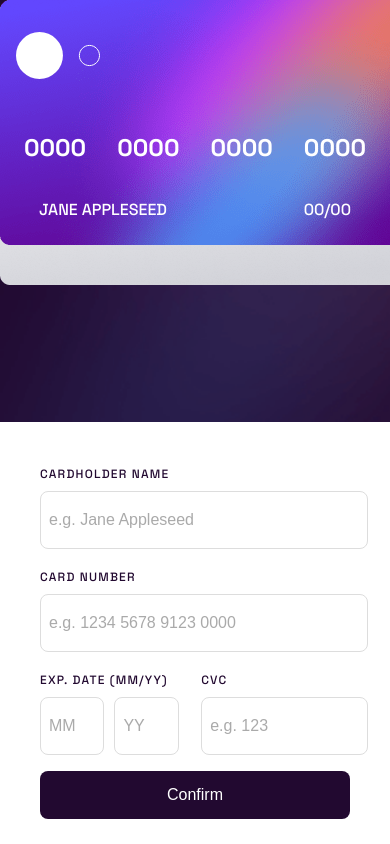
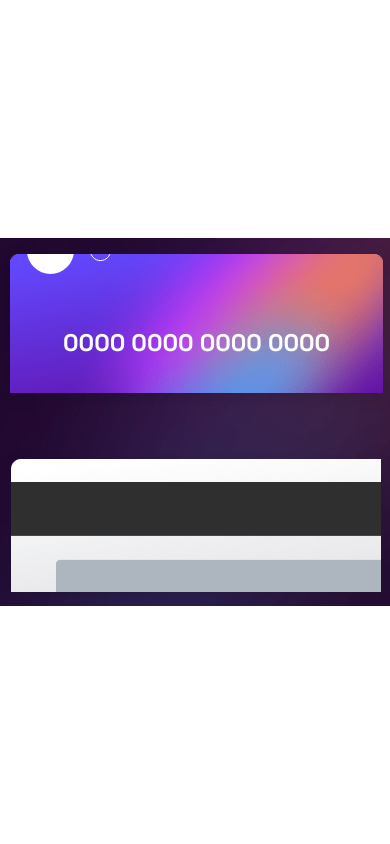
Before and after one commit to Nacho35/credit-card-example-form, a React (Vite) app: page / in a window 390 px wide. Shown: the top 844 px of the page. Built offline with nearby package versions, Linux system fonts and the light colour scheme.

Commit message:
modificacion del layout en big screen no responsive

```diff
--- a/src/App.tsx
+++ b/src/App.tsx
@@ -1,20 +1,53 @@
-import { Fragment } from "react";
-import Creditcard from "./components/Creditcard";
-import Creditcardback from "./components/Creditcardback";
+import CardsStack from "./components/CardsStack";
 import Form from "./components/Form";
-import { CardsContainer, ZoomContainer } from "./styles/CardsContainer";
+import {
+	CardsBackground,
+	CardsContainer,
+	ZoomContainer,
+} from "./styles/CardsContainer";
 
 const App = () => {
 	return (
-		<Fragment>
-			<CardsContainer>
-				<ZoomContainer>
-					<Creditcard />
-					<Creditcardback />
-				</ZoomContainer>
-			</CardsContainer>
-			<Form />
-		</Fragment>
+		<div
+			style={{
+				display: "flex",
+				flexDirection: "row",
+				justifyContent: "center",
+				alignItems: "center",
+				gap: "4rem",
+				width: "100%",
+				minHeight: "100vh",
+				flexWrap: "wrap",
+				background: "#fff",
+			}}>
+			<div
+				style={{
+					flex: "1 1 400px",
+					display: "flex",
+					alignItems: "center",
+					justifyContent: "center",
+					height: "100vh",
+				}}>
+				<CardsBackground>
+					<CardsContainer>
+						<ZoomContainer>
+							<CardsStack />
+						</ZoomContainer>
+					</CardsContainer>
+				</CardsBackground>
+			</div>
+			<div
+				style={{
+					flex: "1 1 400px",
+					display: "flex",
+					alignItems: "center",
+					justifyContent: "center",
+					height: "100vh",
+					background: "#fff",
+				}}>
+				<Form />
+			</div>
+		</div>
 	);
 };
 
--- /dev/null
+++ b/src/components/CardsStack.tsx
@@ -0,0 +1,42 @@
+import Logo from "../assets/card-logo.svg";
+import {
+	Card,
+	CardContainer,
+	CardData,
+	CardDate,
+	CardName,
+	CardNumber,
+	CardsStackContainer,
+	ImageContainer,
+} from "../styles/card";
+import { CardBackContainer } from "../styles/cardBack";
+
+const CardsStack = () => (
+	<CardsStackContainer
+		style={{
+			display: "flex",
+			flexDirection: "column",
+			gap: "2rem",
+			position: "relative",
+		}}>
+		{/* Tarjeta frontal */}
+		<CardContainer style={{ position: "relative", marginBottom: "2rem" }}>
+			<ImageContainer>
+				<img src={Logo} alt="logo" />
+			</ImageContainer>
+			<Card>
+				<CardNumber>0000 0000 0000 0000</CardNumber>
+			</Card>
+			<CardData>
+				<CardName>Jane Appleseed</CardName>
+				<CardDate>00/00</CardDate>
+			</CardData>
+		</CardContainer>
+		{/* Tarjeta trasera debajo */}
+		<CardBackContainer style={{ position: "relative" }}>
+			{/* Aquí va el contenido de la tarjeta trasera, por ejemplo el CVC */}
+		</CardBackContainer>
+	</CardsStackContainer>
+);
+
+export default CardsStack;
--- a/src/styles/CardsContainer.ts
+++ b/src/styles/CardsContainer.ts
@@ -1,16 +1,59 @@
 import styled from "styled-components";
 import bgMain from "../assets/bg-main-mobile.png";
 
-export const CardsContainer = styled.div`
+export const CardsBackground = styled.div`
 	background-image: url(${bgMain});
 	background-repeat: no-repeat;
 	background-size: cover;
-	min-height: 50vh;
+	min-height: 100vh;
+	width: 100%;
+	display: flex;
+	flex-direction: column;
+	align-items: center;
+	justify-content: center;
+
+	@media (max-width: 1024px) {
+		min-height: 50vh;
+		padding: 2rem 0;
+	}
+	@media (max-width: 768px) {
+		min-height: 40vh;
+		padding: 1rem 0;
+	}
+	@media (max-width: 480px) {
+		min-height: 30vh;
+		padding: 0.5rem 0;
+	}
+`;
+
+export const CardsContainer = styled.div`
+	background: transparent;
+	min-height: 100vh;
+
+	display: flex;
+	flex-direction: column;
+	align-items: center;
+	justify-content: center;
+
+	@media (max-width: 1024px) {
+		min-height: 50vh;
+		padding: 2rem 0;
+	}
+	@media (max-width: 768px) {
+		min-height: 40vh;
+		padding: 1rem 0;
+	}
+	@media (max-width: 480px) {
+		min-height: 30vh;
+		padding: 0.5rem 0;
+	}
 `;
 
 export const ZoomContainer = styled.div`
-	padding: 6rem 4rem;
-	display: contents;
-	float: right;
+	padding: 0;
+	display: flex;
+	justify-content: center;
 	align-items: center;
+	width: 100%;
+	min-height: 100%;
 `;
--- a/src/styles/card.ts
+++ b/src/styles/card.ts
@@ -1,5 +1,32 @@
 import styled from "styled-components";
 import bgCard from "../assets/bg-card-front.png";
+
+// Contenedor principal para apilar las tarjetas
+export const CardsStackContainer = styled.div`
+	position: relative;
+	width: 100%;
+	max-width: 28rem;
+	min-width: 14rem;
+	aspect-ratio: 1.6/1;
+	margin: 0 auto;
+	height: 100%;
+
+	@media (max-width: 1024px) {
+		max-width: 22rem;
+		min-width: 11rem;
+		aspect-ratio: 1.4/1;
+	}
+	@media (max-width: 768px) {
+		max-width: 95vw;
+		min-width: 80vw;
+		aspect-ratio: 1.2/1;
+	}
+	@media (max-width: 480px) {
+		max-width: 100vw;
+		min-width: 95vw;
+		aspect-ratio: 1.1/1;
+	}
+`;
 
 export const Container = styled.div`
 	display: flex;
@@ -11,17 +38,28 @@ export const Container = styled.div`
 export const CardContainer = styled.div`
 	background-image: url(${bgCard});
 	background-repeat: no-repeat;
+	background-size: cover;
 	object-fit: contain;
 	overflow: hidden;
 	width: 100%;
 	height: 100%;
-	padding: 1rem 0;
+	padding: 1.2rem 0.5rem;
 	margin: 0;
 	display: flex;
 	flex-direction: column;
-	justify-content: space-between;
+	justify-content: center;
 	align-items: center;
-	z-index: 2;
+	box-shadow: 0 0.25rem 1rem rgba(0, 0, 0, 0.15);
+
+	@media (max-width: 1024px) {
+		padding: 0.8rem 0.3rem;
+	}
+	@media (max-width: 768px) {
+		padding: 0.5rem 0.2rem;
+	}
+	@media (max-width: 480px) {
+		padding: 0.2rem 0.1rem;
+	}
 `;
 
 export const ImageContainer = styled.div`
@@ -34,13 +72,15 @@ export const Card = styled.div`
 	flex-direction: column;
 	justify-content: center;
 	align-items: center;
+	width: 100%;
+	height: 100%;
 `;
 
 export const CardNumber = styled.h2`
 	font-size: 1.5rem;
 	margin-top: 2rem;
 	color: white;
-	word-spacing: 25px;
+	word-spacing: 25%;
 `;
 
 export const CardData = styled.div`
@@ -54,8 +94,24 @@ export const CardData = styled.div`
 export const CardName = styled.p`
 	color: white;
 	text-transform: uppercase;
+
+	@media (max-width: 768px) {
+		font-size: 0.9rem;
+	}
+	@media (max-width: 480px) {
+		font-size: 0.8rem;
+		letter-spacing: 1px;
+	}
 `;
 
 export const CardDate = styled.p`
 	color: white;
+
+	@media (max-width: 768px) {
+		font-size: 0.9rem;
+	}
+	@media (max-width: 480px) {
+		font-size: 0.8rem;
+		letter-spacing: 1px;
+	}
 `;
--- a/src/styles/cardBack.ts
+++ b/src/styles/cardBack.ts
@@ -1,5 +1,32 @@
 import styled from "styled-components";
 import bgCardBack from "../assets/bg-card-back.png";
+// Tarjeta trasera superpuesta y responsiva
+export const CardBackContainer = styled.div`
+	background-image: url(${bgCardBack});
+	background-repeat: no-repeat;
+	object-fit: contain;
+	overflow: hidden;
+	width: 100%;
+	height: 100%;
+	position: absolute;
+	top: 1.2rem;
+	left: 1rem;
+	z-index: 1;
+	box-shadow: 0 0.15rem 0.8rem rgba(0, 0, 0, 0.1);
+
+	@media (max-width: 1024px) {
+		top: 0.7rem;
+		left: 0.6rem;
+	}
+	@media (max-width: 768px) {
+		top: 0.3rem;
+		left: 0.2rem;
+	}
+	@media (max-width: 480px) {
+		top: 0.1rem;
+		left: 0.05rem;
+	}
+`;
 
 export const Container = styled.div`
 	display: flex;
@@ -22,6 +49,18 @@ export const ContainerCvc = styled.div`
 	position: absolute;
 	top: 40px;
 	z-index: 1;
+	left: 30px;
+	filter: brightness(0.95) blur(0.5px);
+	box-shadow: 0 4px 16px rgba(0, 0, 0, 0.1);
+
+	@media (max-width: 768px) {
+		top: 28px;
+		left: 20px;
+	}
+	@media (max-width: 480px) {
+		top: 16px;
+		left: 10px;
+	}
 `;
 
 export const CVC = styled.p`
```
